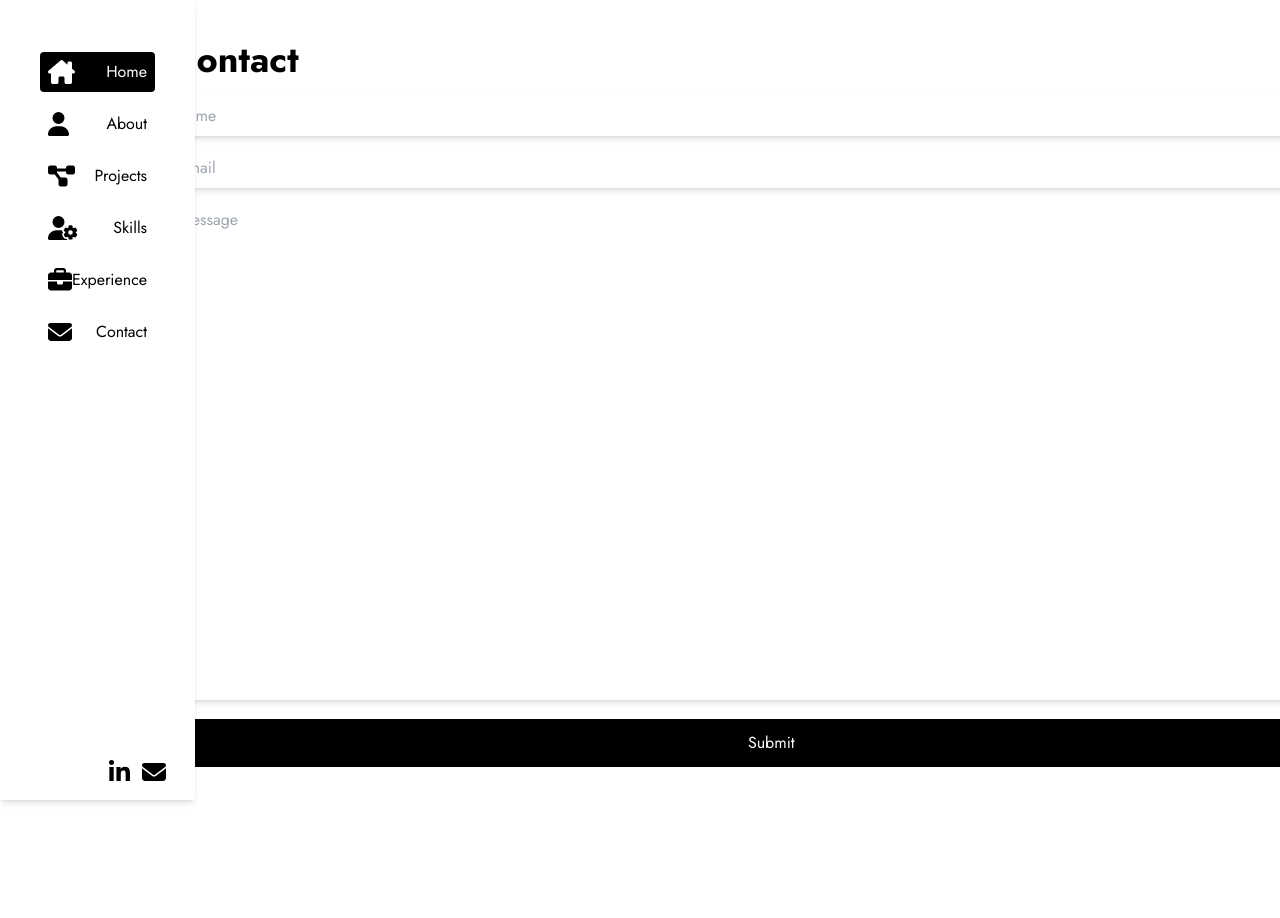
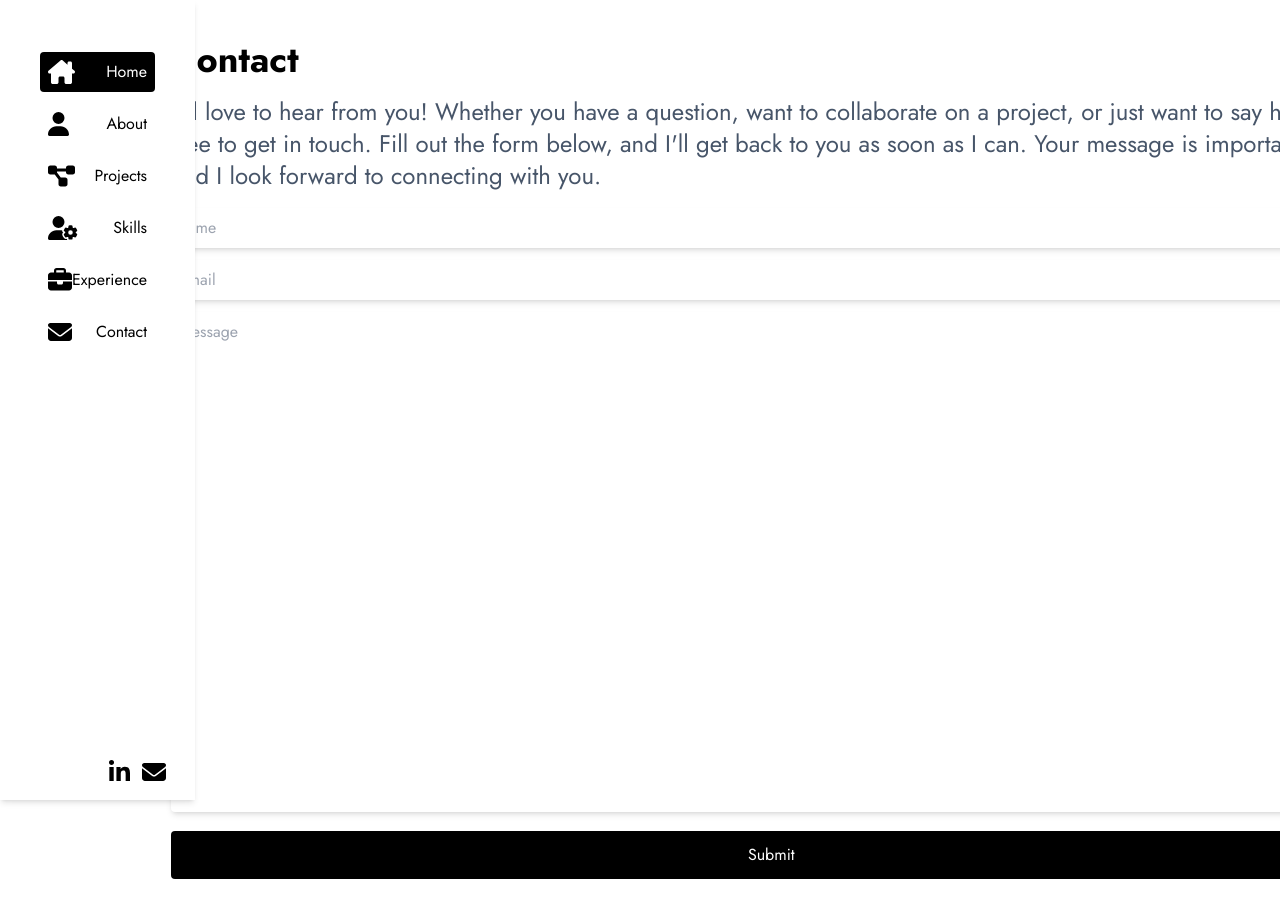
Before and after one commit to Mark-Alexis-Posadas/react-portfolio, a React (Vite) app: page /contact in a window 1280 px wide. Shown: the top 918 px of the page. Before the commit the page ends 807 px from the top, so only its background shows below. Built offline with nearby package versions, Linux system fonts and the light colour scheme.

Commit message:
fix contact page sub title prop issue

```diff
--- a/src/Layout.jsx
+++ b/src/Layout.jsx
@@ -36,9 +36,8 @@ import contactData from "./api/contactData";
 import projectsData from "./api/projectsData";
 
 const pageTitle = ["About", "Projects", "Skills", "Experience", "Contact"];
-const contactSubtitle = [
-  "I'd love to hear from you! Whether you have a question, want to collaborate on a project, or just want to say hello, feel free to get in touch. Fill out the form below, and I'll get back to you as soon as I can. Your message is important to me, and I look forward to connecting with you.",
-];
+const contactSubtitle =
+  "I'd love to hear from you! Whether you have a question, want to collaborate on a project, or just want to say hello, feel free to get in touch. Fill out the form below, and I'll get back to you as soon as I can. Your message is important to me, and I look forward to connecting with you.";
 
 const aboutTitle = pageTitle[0];
 const projectsTitle = pageTitle[1];
@@ -102,7 +101,7 @@ const Layout = () => {
             element={
               <Contact
                 contactTitle={contactTitle}
-                contactSubtitle={contactSubtitle}
+                contactSubTitle={contactSubtitle}
               />
             }
           />
--- a/src/components/SubTitle.jsx
+++ b/src/components/SubTitle.jsx
@@ -1,3 +1,3 @@
-export default function SubTitle({ subTitle }) {
-  return <p className="mb-4 text-2xl text-slate-600">{subTitle}</p>;
+export default function SubTitle({ subTitleText }) {
+  return <p className="mb-4 text-2xl text-slate-600">{subTitleText}</p>;
 }
--- a/src/pages/Contact/Contact.jsx
+++ b/src/pages/Contact/Contact.jsx
@@ -6,7 +6,7 @@ export default function Contact({ contactTitle, contactSubTitle }) {
     <section>
       <Wrapper>
         <PageTitle pageTitle={contactTitle} />
-        <SubTitle subTitle={contactSubTitle} />
+        <SubTitle subTitleText={contactSubTitle} />
 
         <form className="w-full">
           <fieldset>
```
